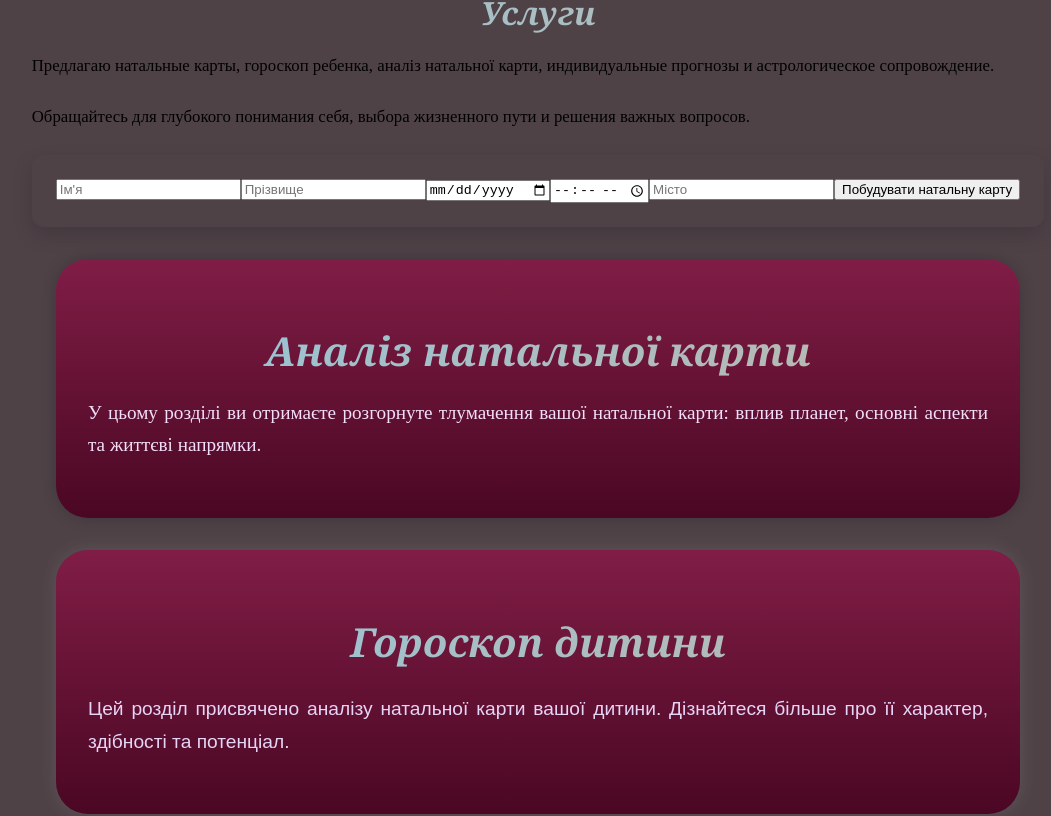
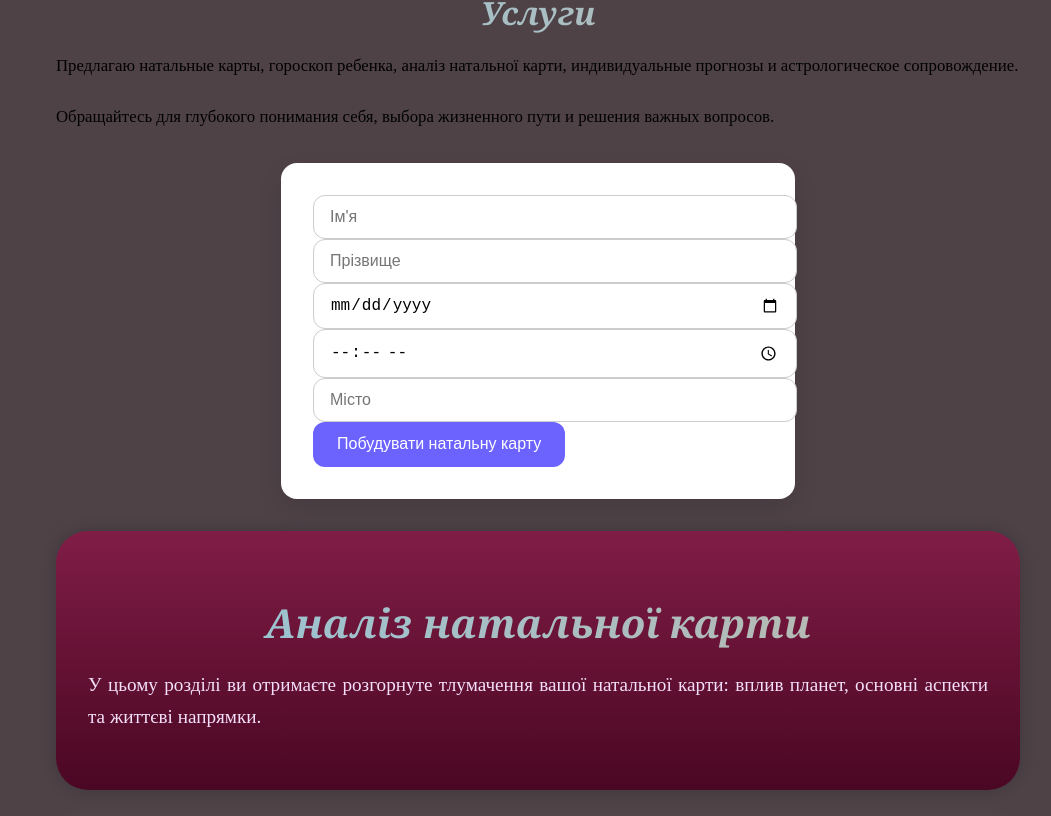
Before and after one commit to co-forester/react-astro-app, a React (Create React App) app in the folder frontend/: page /App/home in a window 1280 px wide. Shown: the part 824-1640 px from the top of the page, without its empty margins (102-1153 px from the left). Built offline with nearby package versions, Linux system fonts and the light colour scheme.

Commit message:
зміни відчутно мабуть

```diff
--- a/frontend/src/components/GenerateChart/GenerateChartForm.module.css
+++ b/frontend/src/components/GenerateChart/GenerateChartForm.module.css
@@ -1,70 +1,118 @@
+/* Контейнер форми */
 .formContainer {
-  padding: 1.5rem;
-  border-radius: 12px;
-  box-shadow: 0 8px 20px rgba(0, 0, 0, 0.15);
-  transition: background 0.4s ease, color 0.4s ease;
+  max-width: 450px;
+  margin: 2rem auto;
+  padding: 2rem;
+  background: #ffffff;
+  border-radius: 1rem;
+  box-shadow: 0 10px 25px rgba(0, 0, 0, 0.1);
+  display: flex;
+  flex-direction: column;
+  gap: 1rem;
+  font-family: 'Segoe UI', Tahoma, Geneva, Verdana, sans-serif;
 }
 
-.light {
-  background: #ffffff;
-  color: #222222;
+/* Вхідні поля */
+.formInput {
+  width: 100%;
+  padding: 0.75rem 1rem;
+  border: 1px solid #ccc;
+  border-radius: 0.75rem;
+  font-size: 1rem;
+  transition: all 0.3s ease;
 }
 
-.dark {
-  background: #1e1e2f;
-  color: #f0f0f5;
+.formInput:focus {
+  outline: none;
+  border-color: #6c63ff;
+  box-shadow: 0 0 5px rgba(108, 99, 255, 0.5);
 }
 
-.formHeader {
-  margin-bottom: 1rem;
-  font-size: 1.5rem;
+/* Кнопка форми */
+.formButton {
+  padding: 0.85rem 1.5rem;
+  background: #6c63ff;
+  color: white;
+  border: none;
+  border-radius: 0.75rem;
+  font-size: 1rem;
+  cursor: pointer;
+  transition: background 0.3s ease, transform 0.2s ease;
+}
+
+.formButton:hover {
+  background: #574fd1;
+  transform: translateY(-2px);
+}
+
+.formButton:disabled {
+  background: #ccc;
+  cursor: not-allowed;
+  transform: none;
+}
+
+/* Контейнер для зображення карти */
+.chartContainer {
+  margin-top: 1.5rem;
   text-align: center;
 }
 
-.inputField {
-  width: 100%;
-  padding: 0.75rem 1rem;
-  margin-bottom: 1rem;
-  border: 1px solid #ccc;
-  border-radius: 8px;
-  background: inherit;
-  color: inherit;
-  font-size: 1rem;
-  transition: border 0.3s ease, box-shadow 0.3s ease;
+.chartContainer img {
+  max-width: 100%;
+  border-radius: 1rem;
+  box-shadow: 0 5px 20px rgba(0, 0, 0, 0.15);
 }
 
-.inputField:focus {
-  outline: none;
-  border-color: #ff8c42; /* підсвітка при фокусі */
-  box-shadow: 0 0 8px rgba(255, 140, 66, 0.5);
+/* Таблиця аспектів */
+.aspectsTable {
+  margin-top: 1rem;
+  overflow-x: auto;
 }
 
-.generateButton {
+.aspectsTable table {
   width: 100%;
-  padding: 0.75rem 1rem;
-  background: #ff8c42;
-  color: #fff;
-  border: none;
-  border-radius: 8px;
-  font-size: 1rem;
-  cursor: pointer;
-  transition: background 0.3s ease, transform 0.2s ease, box-shadow 0.3s ease;
+  border-collapse: collapse;
 }
 
-.generateButton:hover {
-  background: #ffb36e;
-  transform: translateY(-2px);
-  box-shadow: 0 6px 15px rgba(255, 140, 66, 0.5);
+.aspectsTable th,
+.aspectsTable td {
+  padding: 0.5rem;
+  text-align: left;
+  border-bottom: 1px solid #eee;
+  font-size: 0.9rem;
 }
 
-/* Анімація появи */
-.fadeInUp {
-  opacity: 0;
-  transform: translateY(20px);
-  animation: fadeInUp 0.8s ease forwards;
+.aspectsTable th {
+  background: #f5f5f5;
+}
+
+/* Анімації появи */
+.fadeInForm {
+  animation: fadeIn 0.6s ease forwards;
+}
+
+.fadeInUpForm {
+  animation: fadeInUp 0.6s ease forwards;
+}
+
+@keyframes fadeIn {
+  0% {
+    opacity: 0;
+    transform: scale(0.95);
+  }
+  100% {
+    opacity: 1;
+    transform: scale(1);
+  }
 }
 
 @keyframes fadeInUp {
-  0% { opacity: 0; transform: translateY(20px); }
-  100% { opacity: 1; transform: translateY(0); }
+  0% {
+    opacity: 0;
+    transform: translateY(20px);
+  }
+  100% {
+    opacity: 1;
+    transform: translateY(0);
+  }
 }
```
